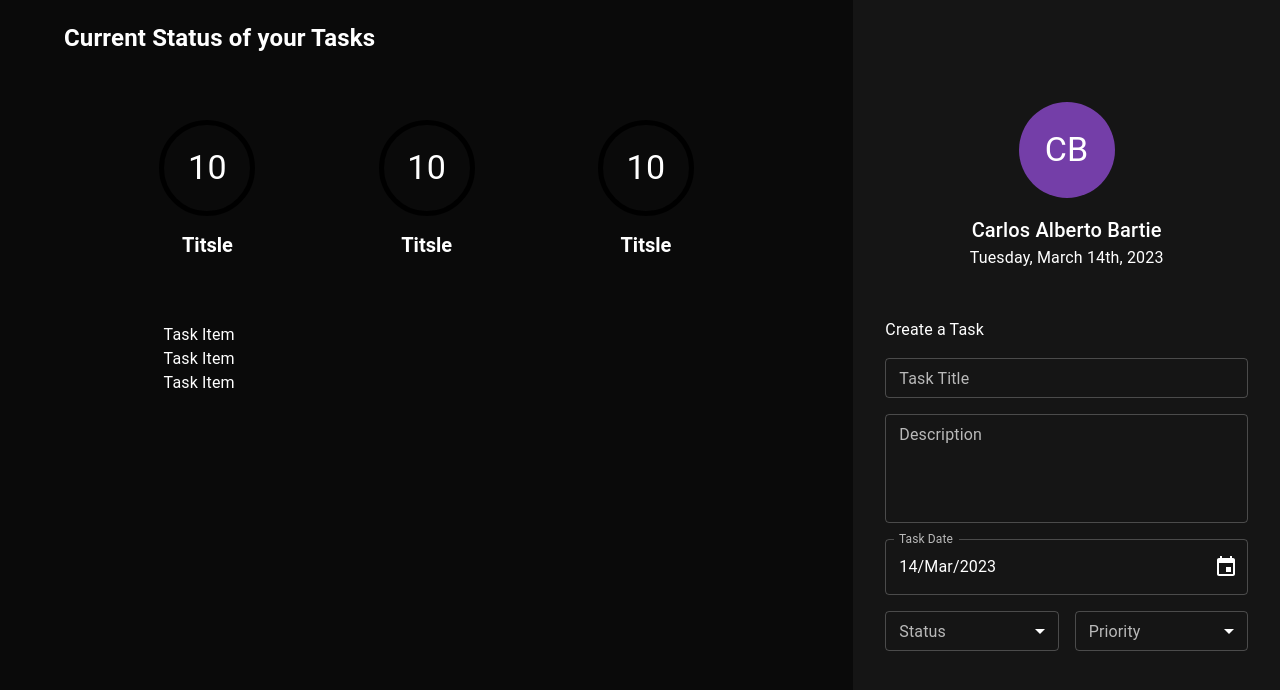
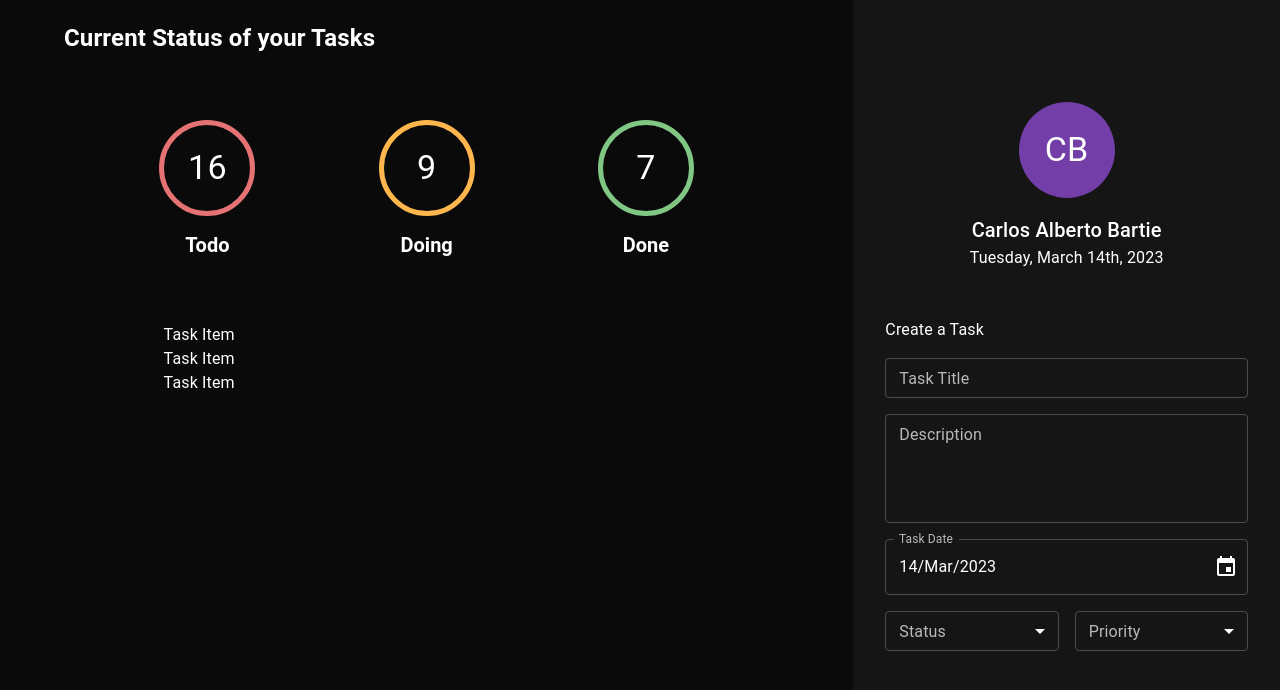
Before and after one commit to AlexandreBartie/frontend-todo-list-typescript-react, a React (Create React App) app: page / in a window 1280 px wide. Shown: the top 690 px of the page. Built offline with nearby package versions, Linux system fonts and the light colour scheme.

Commit message:
feat: create Task Counter

```diff
--- a/src/business/base/priority.ts
+++ b/src/business/base/priority.ts
@@ -1,6 +1,6 @@
-import { List } from "../generic/optionList"
+import { EnumList, ItemEnumList } from "../generic/EnumList"
 
-export class listPriority extends List {
+export class PriorityList extends EnumList<ItemEnumList> {
   constructor() {
     super("priority", "Priority")
     this.add({ id: "1", name: "Normal" })
--- a/src/business/base/status.ts
+++ b/src/business/base/status.ts
@@ -1,10 +1,21 @@
-import { List } from "../generic/optionList"
+import { EnumList, ItemEnumList } from "../generic/EnumList"
 
-export class listStatus extends List {
+export class Status extends ItemEnumList {
+  readonly color: string
+  readonly count: number
+
+  constructor(id: string, name: string, color: string, count: number) {
+    super(id, name)
+    this.color = color
+    this.count = count
+  }
+}
+
+export class StatusList extends EnumList<Status> {
   constructor() {
     super("status", "Status")
-    this.add({ id: "1", name: "Todo" })
-    this.add({ id: "2", name: "Doing" })
-    this.add({ id: "3", name: "Done" })
+    this.add({ id: "1", name: "Todo", count: 16, color: "error.light" })
+    this.add({ id: "2", name: "Doing", count: 9, color: "warning.light" })
+    this.add({ id: "3", name: "Done", count: 7, color: "success.light" })
   }
 }
--- a/src/business/core/manager.ts
+++ b/src/business/core/manager.ts
@@ -1,5 +1,5 @@
-import { listPriority } from "../base/priority"
-import { listStatus } from "../base/status"
+import { PriorityList } from "../base/priority"
+import { StatusList } from "../base/status"
 
 import { TaskForm } from "../../visual/components/Task/TaskForm/TaskFormController"
 import { TaskArea } from "../../visual/components/Task/TaskArea/TaskAreaController"
@@ -17,11 +17,16 @@ export class TaskView {
   }
 }
 
+export class TaskEnum {
+  statusList = new StatusList()
+  priorityList = new PriorityList()
+
+}
+
 export class TaskManager {
   tasks!: Task[]
-  status = new listStatus()
-  priority = new listPriority()
 
+  enum = new TaskEnum()
   view = new TaskView(this)
 
   getProfile() {
--- /dev/null
+++ b/src/business/generic/EnumList.ts
@@ -0,0 +1,35 @@
+export abstract class EnumList<T extends ItemEnumList> {
+  readonly name!: string
+  readonly label!: string
+
+  public items: T[] = []
+
+  constructor(name: string, label: string, items?: T[]) {
+    this.name = name
+    this.label = label
+    if (items)
+    this.set(items)
+
+  }
+
+  public set(items: T[])
+  {
+    this.items = items
+  }
+
+  public add(item: T)
+  {
+    this.items.push(item)
+  }
+
+}
+
+export abstract class ItemEnumList {
+  readonly id: string
+  readonly name: string
+
+  constructor(id: string, name: string) {
+    this.id = id
+    this.name = name
+  }
+}
--- a/src/business/generic/optionList.ts
+++ /dev/null
@@ -1,35 +0,0 @@
-export abstract class List {
-  readonly name: string
-  readonly label: string
-
-  public options: optionList[] = []
-
-  constructor(name: string, label: string, options?: optionList[]) {
-    this.name = name
-    this.label = label
-    if (options)
-    this.set(options)
-
-  }
-
-  public set(options: optionList[])
-  {
-    this.options = options
-  }
-
-  public add(option: optionList)
-  {
-    this.options.push(option)
-  }
-
-}
-
-export abstract class optionList {
-  readonly id: string
-  readonly name: string
-
-  constructor(id: string, name: string) {
-    this.id = id
-    this.name = name
-  }
-}
--- a/src/visual/components/Task/TaskArea/TaskAreaController.ts
+++ b/src/visual/components/Task/TaskArea/TaskAreaController.ts
@@ -3,16 +3,6 @@ import { TaskManager } from "../../../../business/core/manager"
 export class TaskArea {
   readonly manager: TaskManager
 
-  get countTodo(): number {
-    return 10
-  }
-  get countDoing(): number {
-    return 2
-  }
-  get countDone(): number {
-    return 7
-  }
-
   constructor(manager: TaskManager) {
     this.manager = manager
   }
--- a/src/visual/components/Task/TaskArea/TaskArea_Counter.tsx
+++ b/src/visual/components/Task/TaskArea/TaskArea_Counter.tsx
@@ -9,7 +9,7 @@ export type UXTaskArea_PropTypes = { form: TaskArea }
 export function UXTaskArea_Counter(props: UXTaskArea_PropTypes): ReactElement {
   const { form } = props
 
-  console.log(form.countTodo)
+  const list = form.manager.enum.statusList.items
 
   return (
     <>
@@ -23,9 +23,12 @@ export function UXTaskArea_Counter(props: UXTaskArea_PropTypes): ReactElement {
         xs={12}
         mb={8}
       >
-        <UXTaskCounter />
-        <UXTaskCounter />
-        <UXTaskCounter />
+        {list.map((item) => (
+          <UXTaskCounter key={item.id}
+            {...{ title: item.name, count: item.count, color: item.color }}
+          />
+        ))}
+
       </Grid>
     </>
   )
--- a/src/visual/components/Task/TaskArea/TaskArea_List.tsx
+++ b/src/visual/components/Task/TaskArea/TaskArea_List.tsx
@@ -8,7 +8,7 @@ export type UXTaskArea_PropTypes = { form: TaskArea }
 export function UXTaskArea_List(props: UXTaskArea_PropTypes): ReactElement {
   const { form } = props
 
-  console.log(form.countTodo)
+  console.log(form.manager.enum.statusList.name)
 
   return (
     <>
--- a/src/visual/components/Task/TaskCounter/TaskCounter.tsx
+++ b/src/visual/components/Task/TaskCounter/TaskCounter.tsx
@@ -2,12 +2,10 @@ import React, { ReactElement } from "react"
 
 import { Avatar, Box, SxProps, Theme, Typography } from "@mui/material"
 
-export type UXTaskCounter_PropTypes = { label: string; value: number }
+export type UXTaskCounter_PropTypes = { title: string; count: number, color: string }
 
-//export function UXTaskCounter(props: UXTaskCounter_PropTypes): ReactElement {
-
-export function UXTaskCounter(): ReactElement {
-  // const { label, value } = props
+export function UXTaskCounter(props: UXTaskCounter_PropTypes): ReactElement {
+  const { title, count, color } = props
 
   return (
     <>
@@ -17,9 +15,9 @@ export function UXTaskCounter(): ReactElement {
         justifyContent="center"
         alignItems="center"
       >
-        <Avatar sx={avatarSettings()}>
+        <Avatar sx={avatarSettings(color)}>
           <Typography color="#ffffff" variant="h4">
-            10
+            {count}
           </Typography>
         </Avatar>
         <Typography
@@ -28,20 +26,20 @@ export function UXTaskCounter(): ReactElement {
           fontSize="20px"
           variant="h5"
         >
-          Titsle
+          {title}
         </Typography>
       </Box>
     </>
   )
 }
 
-const avatarSettings = (): SxProps<Theme> => {
+const avatarSettings = (color: string): SxProps<Theme> => {
   return {
+    backgroundColor: "transparent",
     width: "96px",
     height: "96px",
     marginBottom: "16px",
     border: "5px solid",
-    bordercolor: "warning.light",
-    backgroundColor: "transparent",
+    borderColor: color
   }
 }
--- a/src/visual/components/Task/TaskForm/TaskForm_Status.tsx
+++ b/src/visual/components/Task/TaskForm/TaskForm_Status.tsx
@@ -7,12 +7,14 @@ import { UXTaskForm_PropTypes } from "./TaskForm"
 export function UXTaskForm_Status(props: UXTaskForm_PropTypes): ReactElement {
   const { form } = props
 
+  const status = form.manager.enum.statusList
+
   const settingsSelect = (): IUXSelectBox => {
     return {
-      name: form.manager.status.name,
-      label: form.manager.status.label,
+      name: status.name,
+      label: status.label,
       disabled: form.disabled,
-      items: form.manager.status.options,
+      items: status.items,
     }
   }
 
--- a/src/visual/components/Task/TaskForm/Task_Form_Priority.tsx
+++ b/src/visual/components/Task/TaskForm/Task_Form_Priority.tsx
@@ -7,11 +7,13 @@ import { UXTaskForm_PropTypes } from "./TaskForm"
 export function UXTaskForm_Priority(props: UXTaskForm_PropTypes): ReactElement {
   const { form } = props
 
+  const priority = form.manager.enum.priorityList
+
   const settingsSelect = (): IUXSelectBox => {
     return {
-      name: form.manager.priority.name,
-      label: form.manager.priority.label,
-      items: form.manager.priority.options,
+      name: priority.name,
+      label: priority.label,
+      items: priority.items,
       disabled: form.disabled,
     }
   }
```
